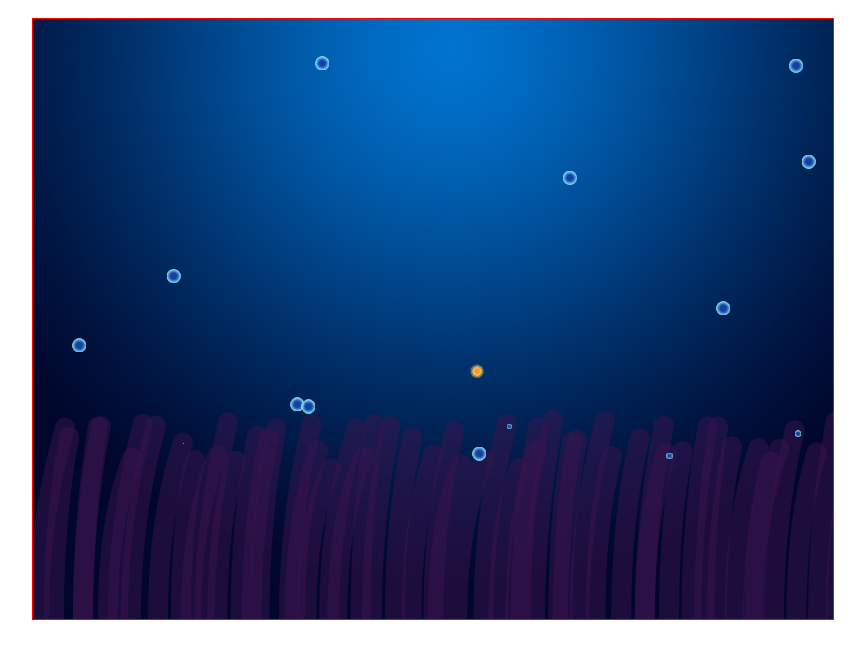
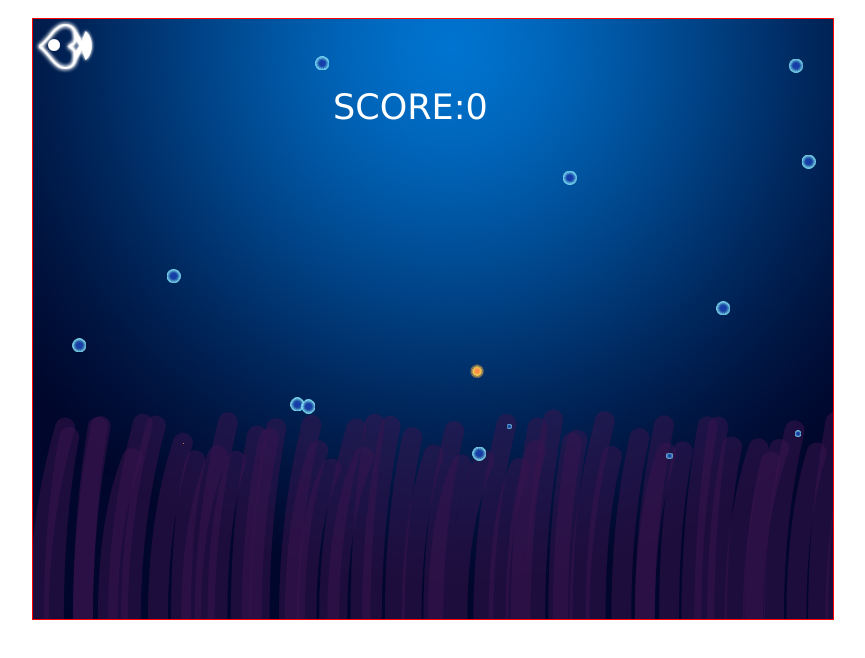
Before and after one commit to Milibear/game, a plain HTML site: page game_Fish/index.html in a window 1280 px wide. Shown: the whole page, without its empty margins (208-1073 px from the left). Drawn offline with Linux system fonts and the light colour scheme.

Commit message:
简易版大鱼搭建

```diff
--- a/game_Fish/index.html
+++ b/game_Fish/index.html
@@ -37,7 +37,7 @@
             width: 800px;
             height: 600px;
             /* 此画布在后*/
-            z-index: 2;
+            z-index: 0;
             bottom: 0;
             left: 0;
         }
@@ -60,6 +60,8 @@
     <!-- <script src="js/ane.js"></script> -->
     <script src="js/ane2.js"></script>
     <script src="js/food.js"></script>
-
+    <script src="js/mom.js"></script>
+    <script src="js/collsion.js"></script>
+    <script src="js/data.js"></script>
 </body>
 </html>
--- /dev/null
+++ b/game_Fish/js/collsion.js
@@ -0,0 +1,23 @@
+// 碰撞检测
+// 大鱼碰撞食物
+function momFoodCollsion(){
+    for(var i=0;i<food.num;i++){
+        // 判断当前食物是否是活动的
+        if(food.alive[i]){
+            var len = calLength2(food.x[i],food.y[i],mom.x,mom.y);
+            // calLength2的返回值没有开平方
+            // 如果认为两者（大鱼和食物）之间的距离小于30了就属于吃的范围，那判断条件要写
+            // 小于900（30*30）
+            if(len<900){
+                food.alive[i] = false;
+                // 吃食物张分数
+                if(food.foodType[i]=="blue"){
+                    data.score += 100;
+                }else{
+                    data.score += 200;
+                }
+            }
+        }
+    }
+}
+// 大鱼碰撞小鱼
--- a/game_Fish/js/commonFunctions.js
+++ b/game_Fish/js/commonFunctions.js
@@ -1,3 +1,4 @@
+// 定时器
 window.requestAnimFrame = (function() {
 	return window.requestAnimationFrame ||
 	 window.webkitRequestAnimationFrame ||
@@ -9,7 +10,7 @@ window.requestAnimFrame = (function() {
 		};
 })();
 
-
+// 两点之间距离计算的函数
 function calLength2(x1, y1, x2, y2) {
 	return Math.pow(x1 - x2, 2) + Math.pow(y1 - y2, 2);
 }
--- /dev/null
+++ b/game_Fish/js/data.js
@@ -0,0 +1,20 @@
+// 分数
+// 1.创建分数构造函数dataObj
+var dataObj = function(){
+    this.score = 0;//分数
+    this.double = 1;//是否双倍分数
+}
+// 2.为分数添加绘制方法draw
+dataObj.prototype.draw = function(){
+    //保存状态
+    ctx1.save();
+    ctx1.font = "35px Verdana";
+    ctx1.fillStyle = "#fff";
+    // 在屏幕中心绘制文本
+    ctx1.fillText("SCORE:"+this.score,300,100)
+    // 恢复状态
+    ctx1.restore();
+}
+// 3.添加方法addScore
+dataObj.prototype.addScore = function(){}
+// 4，添加到index.html文件中
--- a/game_Fish/js/food.js
+++ b/game_Fish/js/food.js
@@ -100,7 +100,5 @@ foodObj.prototype.born = function(i){
     this.foodType[i] =Math.random() <0.9 ? "blue":"orange" ;
     // 产出的位置（产出在哪个海葵）
     this.aneNo[i] = Math.floor(Math.random()*ane.num);
-    console.log(i);
-
 }
 // 在main.js gameloop中调用y函数
--- a/game_Fish/js/main.js
+++ b/game_Fish/js/main.js
@@ -8,6 +8,11 @@ var canHeight = 0;//画布高度
 var bgPic = null; // 创建全局变量保存背景图片
 var  ane = null;// 创建全局变量保存海葵对象
 var food = null;//创建全局变量保存食物对象
+var mom = null;//创建全局变量保存大鱼对象
+// 全局变量保存画布鼠标的位置
+var mx = 0;
+var my =0;
+var data = null;//创建全局变量保存分数
 
 // 2.创建入口函数game
 function game(){
@@ -35,6 +40,13 @@ function init(){
     // 创建食物对象并且调用初始化函数
     food = new foodObj();
     food.init();
+    // 创建大鱼对象并且调用初始化函数
+    mom = new momObj();
+    mom.init();
+    // 为画布1绑定鼠标移动事件，并且绑定事件处理函数handleMove
+    can1.addEventListener("mousemove",handleMove,true);
+    // 创建分数对象
+    data = new dataObj();
 }
 
 // 4.创建绘制角色函数gameloop
@@ -47,9 +59,20 @@ function gameloop(){
     ane.draw();
     // 调用绘制食物的函数
     food.draw();
+    // 调用碰撞检测的方法
+    momFoodCollsion();
     // 调用监听画布方法
     foodMoniter();
+    // 调用绘制大鱼的函数
+    ctx1.clearRect(0,0,canWidth,canHeight);
+    mom.draw();
+    //调用绘制分数函数
+    data.draw();
 }
 // 5.body加载完成之后调用game函数
 document.body.onload = game;
 // 6.main.js引入到index.html文件中
+function handleMove(e){
+    mx = e.offsetX;
+    my = e.offsetY;
+}
--- /dev/null
+++ b/game_Fish/js/mom.js
@@ -0,0 +1,53 @@
+// 大鱼
+// 1.创建构造函数monObj
+var momObj = function(){
+    this.bigEye = [];//大鱼眼睛
+    this.bigBody = [];//大鱼身体
+    this.bigTail = [];//大鱼尾巴
+    this.x;//大鱼位置
+    this.y;
+    this.angle;//大鱼游动角度
+}
+// 2.为构造函数添加方法init
+momObj.prototype.init = function(){
+    // 创建大鱼眼睛图片并且下载
+    for(var i=0;i<2;i++){
+        this.bigEye[i] = new Image();
+        this.bigEye[i].src = "src/bigEye"+i+".png"
+    }
+    // 创建大鱼身体图片并下载
+    for(var i=0;i<8;i++){
+        this.bigBody[i] = new Image();
+        this.bigBody[i].src = "src/bigSwim"+i+".png";
+    }
+    // 创建大鱼尾巴图片并下载
+    for(var i=0;i<8;i++){
+        this.bigTail[i] = new Image();
+        this.bigTail[i].src = "src/bigTail"+i+".png";
+    }
+    // 大鱼位置与角度
+    this.x = 0;
+    this.y = 0;
+    this.angle = 0;
+}
+// 3.为构造函数添加方法draw
+momObj.prototype.draw = function(){
+    // 大鱼的位置等于鼠标的位置
+    this.x = mx;
+    this.y = my;
+    //保存状态
+    ctx1.save();
+    // ctx1.beginPath();
+    // 平移画布原点到大鱼的x y上
+    ctx1.translate(this.x,this.y);
+    // 旋转大鱼角度
+    ctx1.rotate(this.angele);
+    // 画大鱼身体
+    ctx1.drawImage(this.bigBody[0],0,0);
+    // 画大鱼尾巴
+    ctx1.drawImage(this.bigTail[0],0+37,5);
+    // 画大鱼眼睛
+    ctx1.drawImage(this.bigEye[0],0+15,0+20);
+    // 恢复状态
+    ctx1.restore();
+}
```
